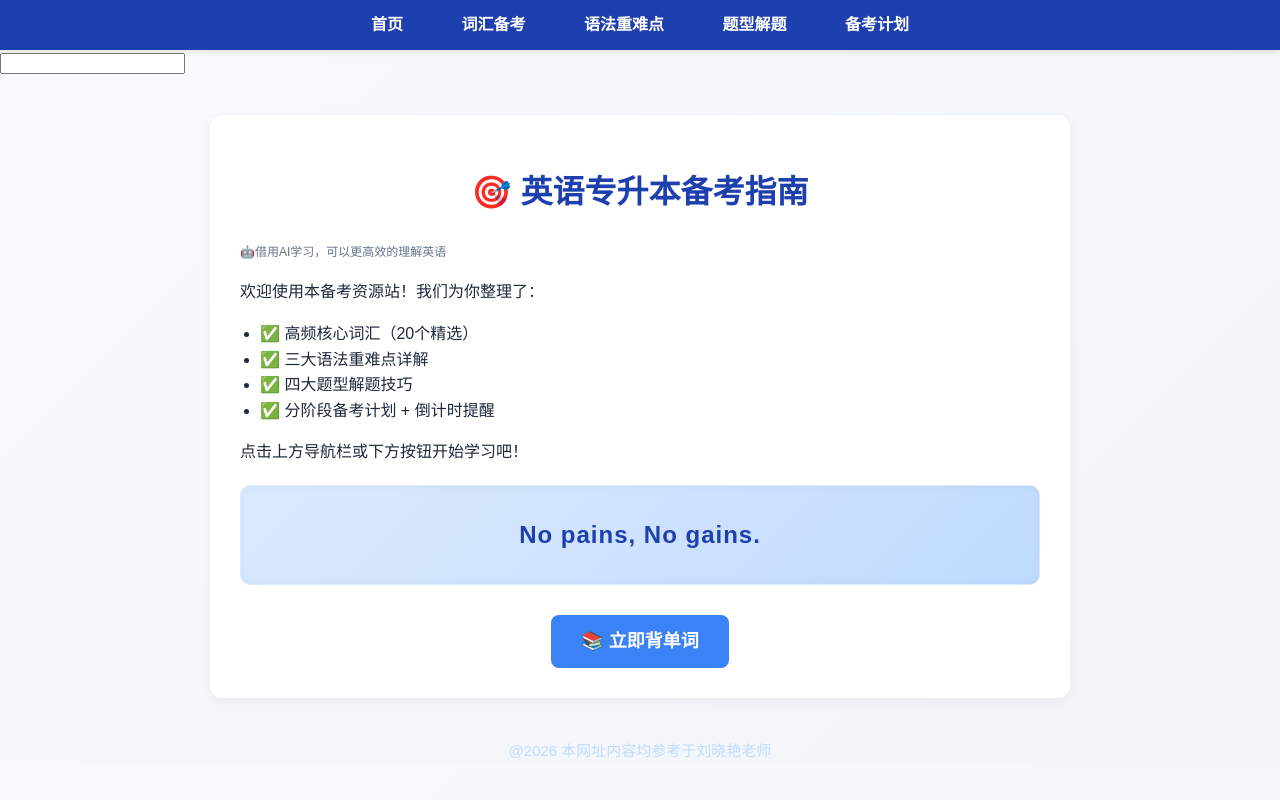
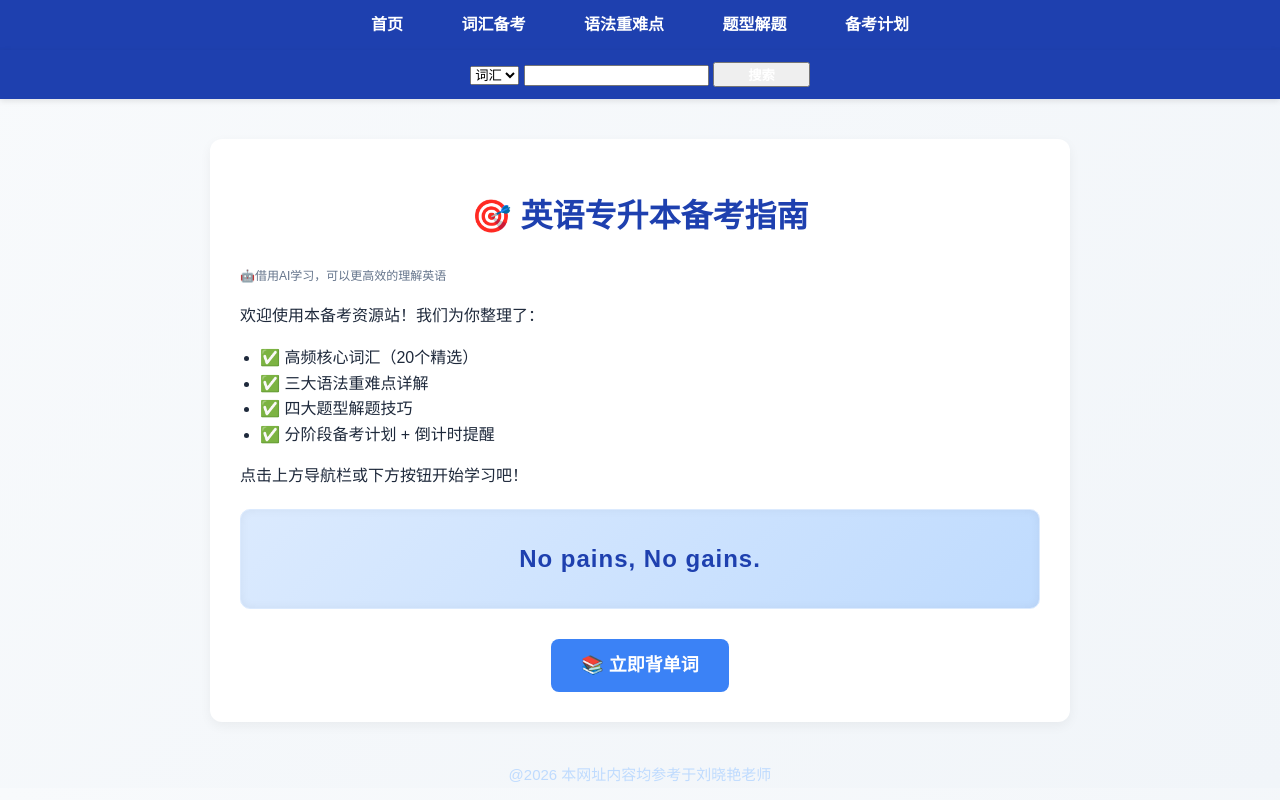
Before and after one commit to XrealC/xrealc.github.io, a plain HTML site: page index.html in a window 1280 px wide. Drawn offline with Linux system fonts and the light colour scheme.

Commit message:
Update index.html

```diff
--- a/index.html
+++ b/index.html
@@ -128,9 +128,13 @@
         <a href="skills.html">题型解题</a>
         <a href="plan.html">备考计划</a>
     </div>
-    <form>
+    <div class="nav">
+        <select>
+            <option value="词汇">词汇</option>
+        </select>
         <input type="text">
-    </form>
+        <button><a href="#">搜索</a></button>
+    </div>
     <div class="container">
         <h1>🎯 英语专升本备考指南</h1>
         <a href="https://www.qianwen.com" target="_blank" class="ai"><span>🤖借用AI学习，可以更高效的理解英语</span></a>
```
